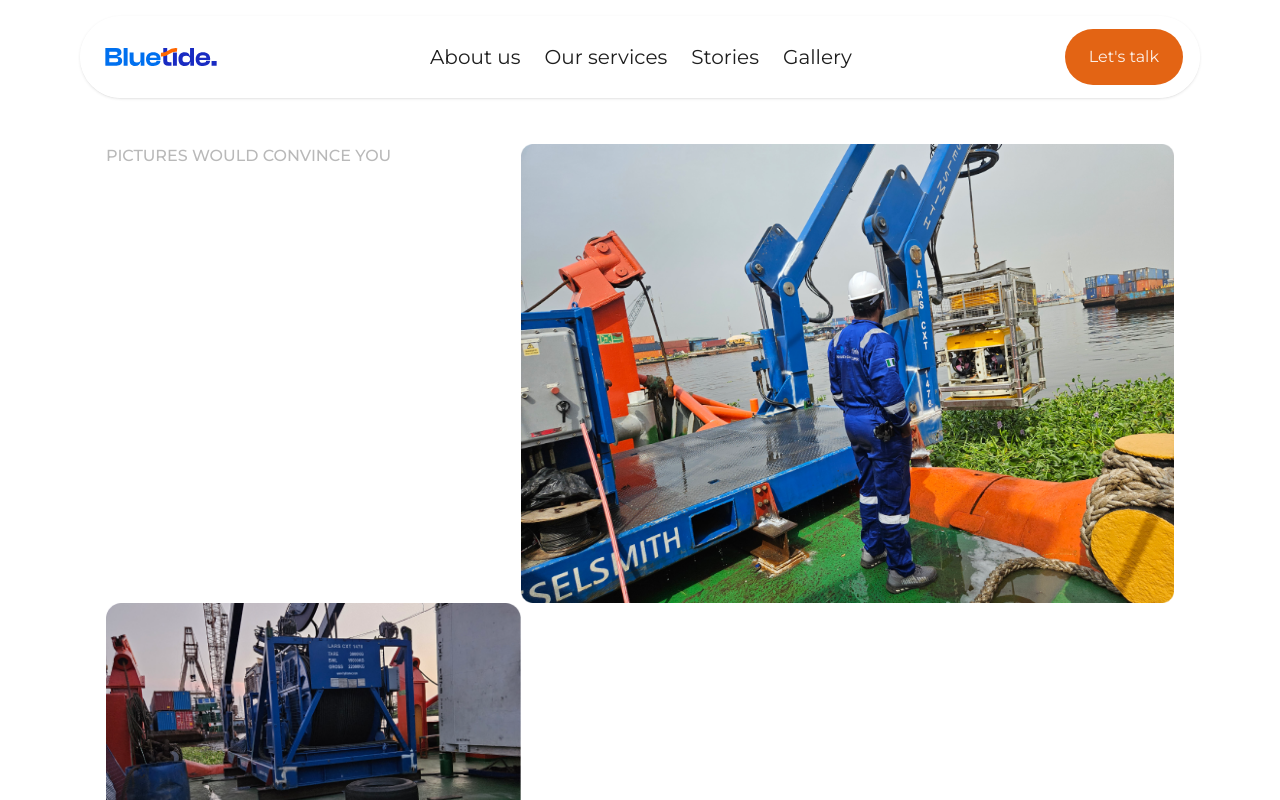
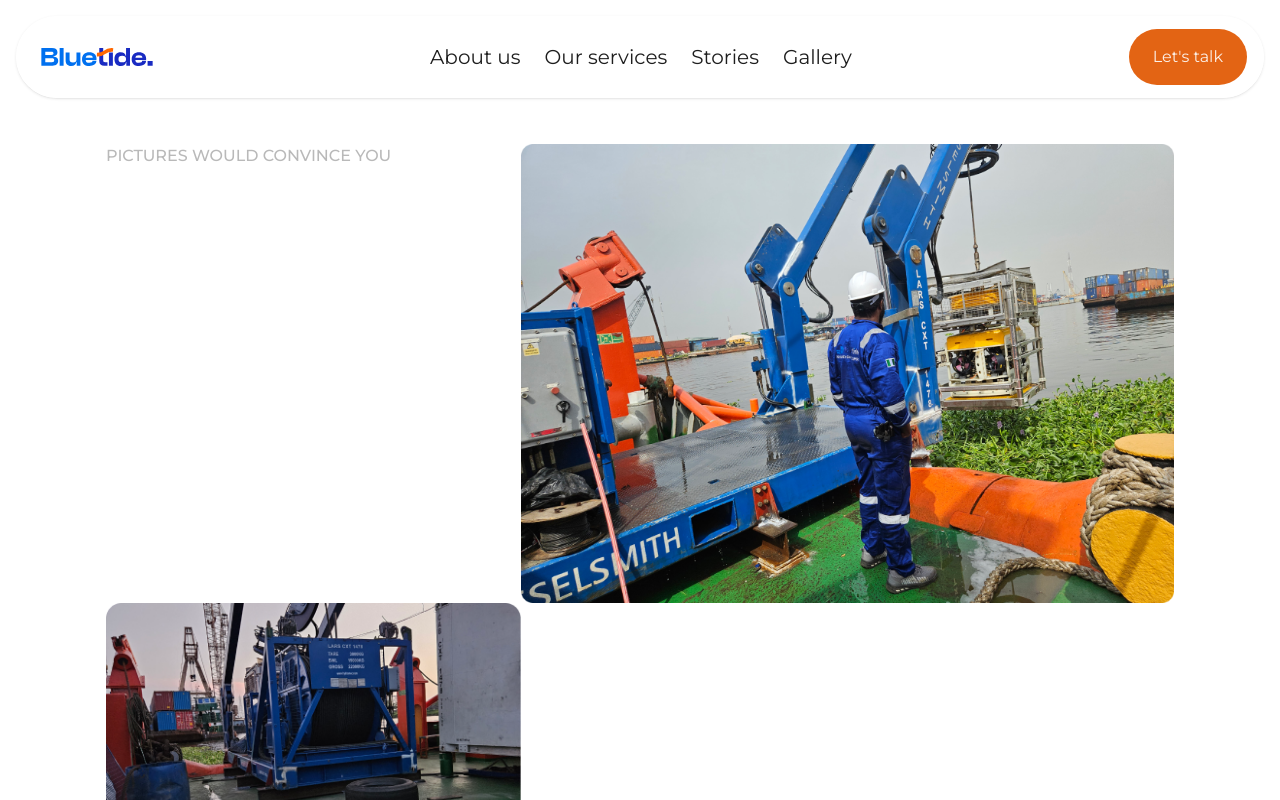
Before and after one commit to jilaga/bluetidegroup, a Next.js app: page /gallery in a window 1280 px wide. Shown: the top 800 px of the page. Built offline with nearby package versions, Linux system fonts and the light colour scheme.

Commit message:
Update Header.tsx

```diff
--- a/app/components/Header.tsx
+++ b/app/components/Header.tsx
@@ -17,7 +17,7 @@ export default function Navbar() {
       <MobileNav />
       <nav className="w-full hidden mx-auto lg:flex justify-center items-center p-4 top-0 fixed z-50  text-nowrap ">
         <div
-          className="w-full max-w-[70rem] [backdrop-filter:blur(320px)] rounded-full shadow border border-white
+          className="w-full max-w-[80rem] [backdrop-filter:blur(320px)] rounded-full shadow border border-white
        bg-white/50 overflow-hidden flex flex-row items-center justify-between py-3 px-4 pl-6  box-border text-center text-xl text-foundation-grey-grey-500 h-max"
         >
           <Link href="/" className="flex items-center ">
```
